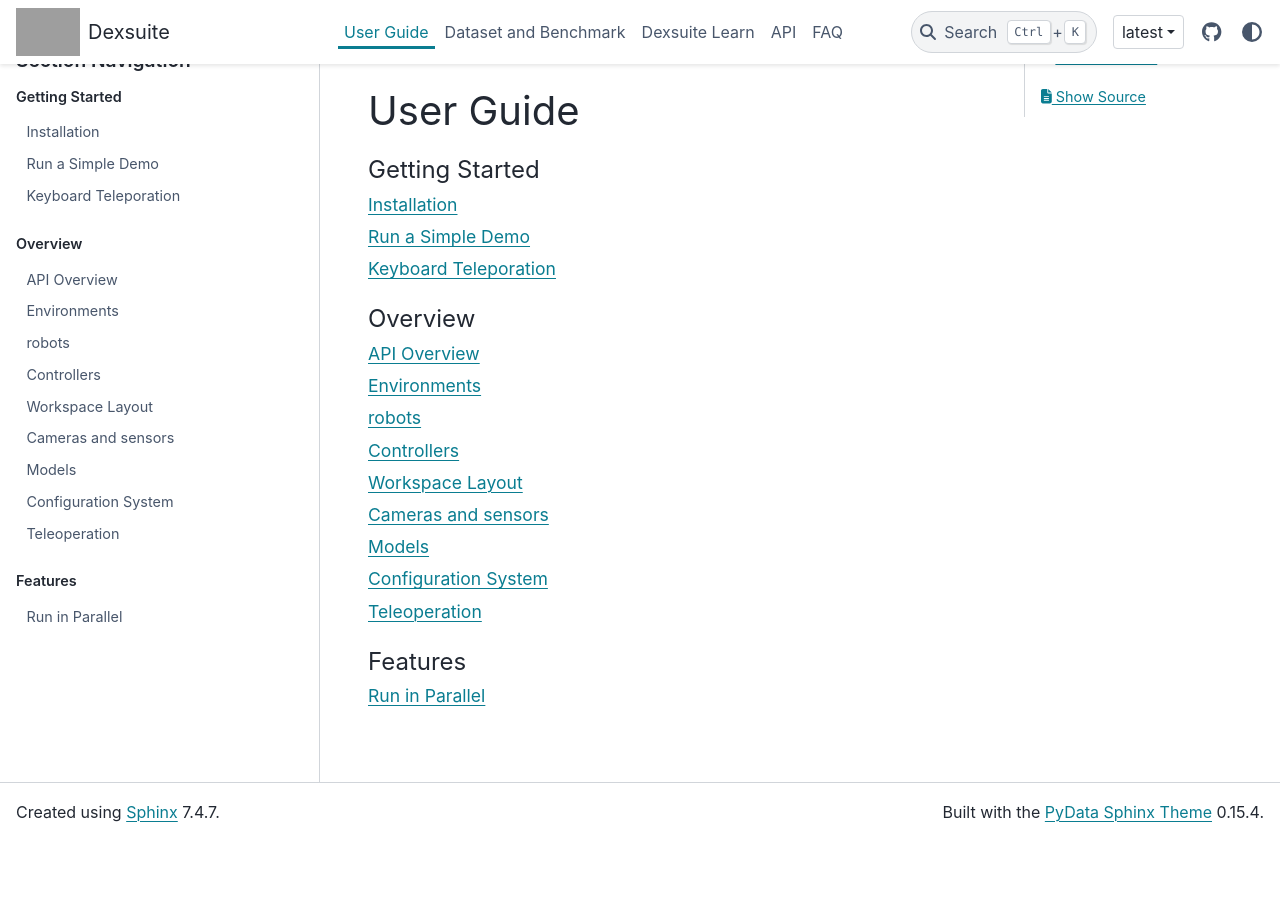
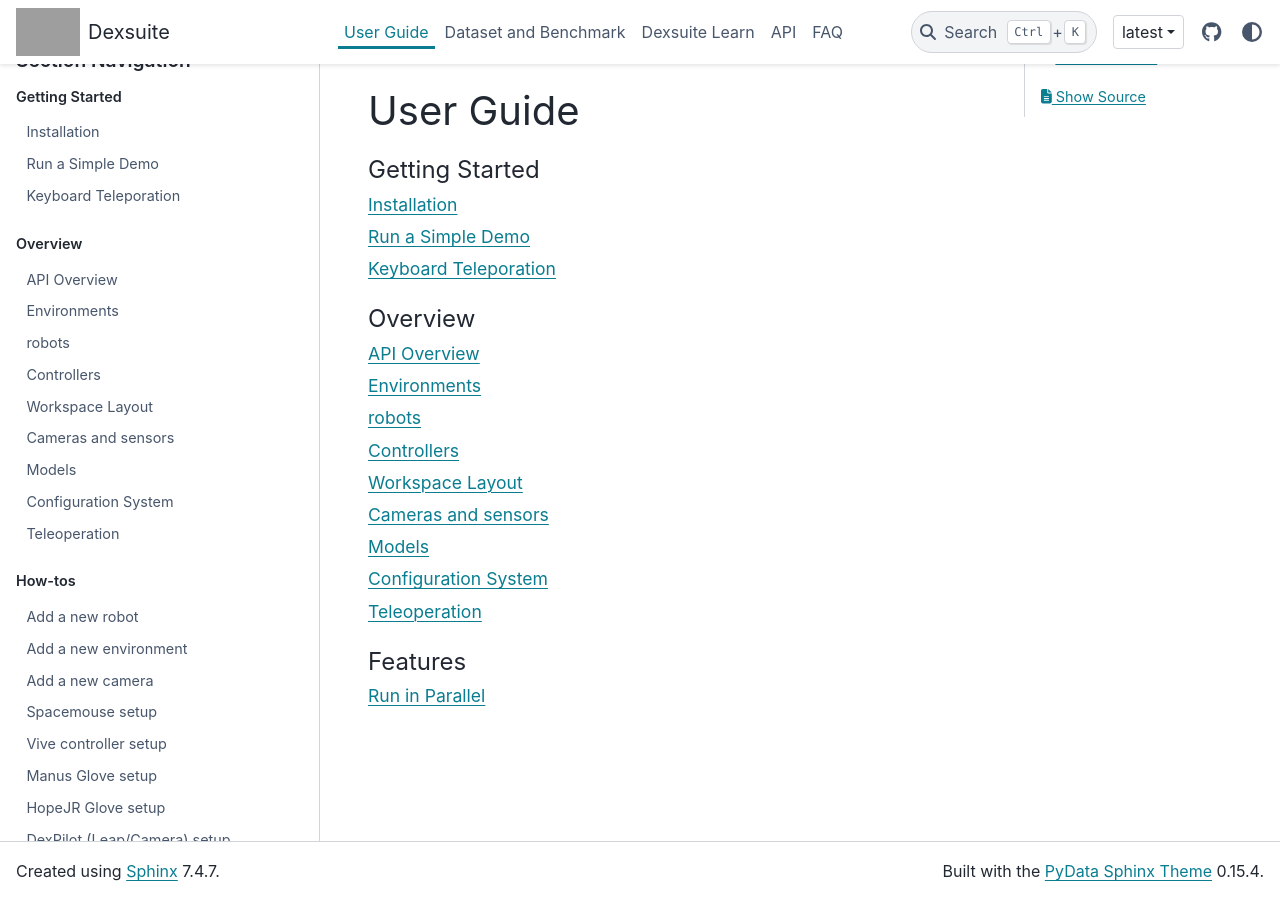
Before and after one commit to dexsuiteorg/docs, a Sphinx documentation site: the page built from docs/source/user_guide/index.rst, in a window 1280 px wide and 900 px high, scrolled down 59 px. Built offline with Sphinx 7.4.7 and the PyData theme 0.15.4, drawn with Linux system fonts in a browser that asks for light colours; pages that are not in the unit, such as notebooks, are missing from menus; before the commit the page ends 900 px from its top, so only the background shows below that; grey boxes are pictures that could not be loaded.

Commit message:
added how-tos

```diff
--- /dev/null
+++ b/docs/source/user_guide/how_tos/dexpilot.rst
@@ -0,0 +1,4 @@
+.. include:: ../_shared_nav.rst
+DexPilot (Leap/Camera) setup
+====================
+(Coming soon.)
--- /dev/null
+++ b/docs/source/user_guide/how_tos/hopejr_glove.rst
@@ -0,0 +1,4 @@
+.. include:: ../_shared_nav.rst
+HopeJR Glove setup
+====================
+(Coming soon.)
--- /dev/null
+++ b/docs/source/user_guide/how_tos/manus_glove.rst
@@ -0,0 +1,4 @@
+.. include:: ../_shared_nav.rst
+Manus Glove setup
+====================
+(Coming soon.)
--- /dev/null
+++ b/docs/source/user_guide/how_tos/new_camera.rst
@@ -0,0 +1,4 @@
+.. include:: ../_shared_nav.rst
+Add a new camera
+====================
+(Coming soon.)
--- /dev/null
+++ b/docs/source/user_guide/how_tos/new_environment.rst
@@ -0,0 +1,4 @@
+.. include:: ../_shared_nav.rst
+Add a new environment
+====================
+(Coming soon.)
--- /dev/null
+++ b/docs/source/user_guide/how_tos/new_robot.rst
@@ -0,0 +1,4 @@
+.. include:: ../_shared_nav.rst
+Add a new robot
+====================
+(Coming soon.)
--- /dev/null
+++ b/docs/source/user_guide/how_tos/spacemouse.rst
@@ -0,0 +1,4 @@
+.. include:: ../_shared_nav.rst
+Spacemouse setup
+====================
+(Coming soon.)
--- /dev/null
+++ b/docs/source/user_guide/how_tos/vive_controller.rst
@@ -0,0 +1,4 @@
+.. include:: ../_shared_nav.rst
+Vive controller setup
+====================
+(Coming soon.)
--- a/docs/source/user_guide/index.rst
+++ b/docs/source/user_guide/index.rst
@@ -24,6 +24,20 @@
    overview/teleoperation
 
 .. toctree::
+   :caption: How-tos
+   :maxdepth: 1
+   :hidden:
+
+   how_tos/new_robot
+   how_tos/new_environment
+   how_tos/new_camera
+   how_tos/spacemouse
+   how_tos/vive_controller
+   how_tos/manus_glove
+   how_tos/hopejr_glove
+   how_tos/dexpilot
+
+.. toctree::
    :caption: Features
    :maxdepth: 1
 
```
Also changed, not shown: docs/source/user_guide/_shared_nav.rst (+14 -0 lines).
